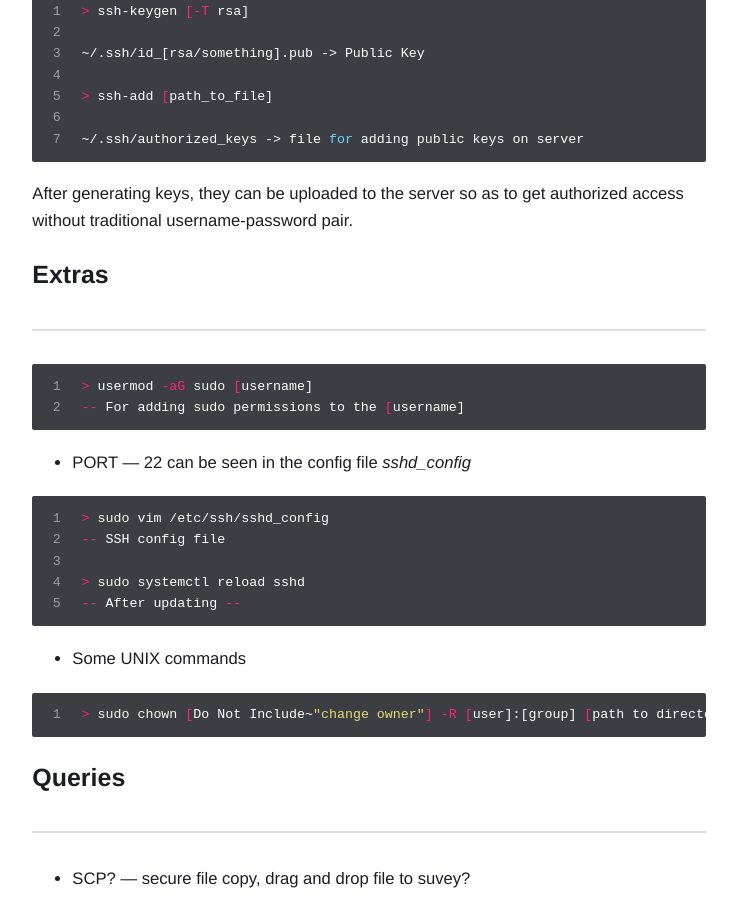
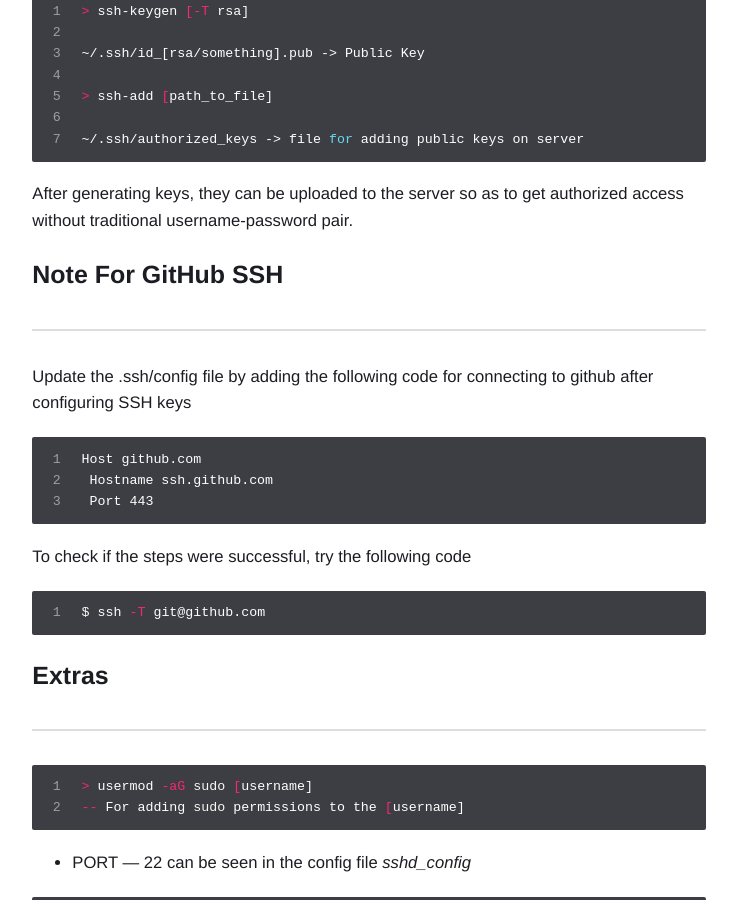
Before and after one commit to rish-singhal/blogs, a Jekyll site: the page built from _posts/2021-01-02-SSH-and-Trickery.md, in a window 1280 px wide and 900 px high, scrolled down 983 px. Shown: the whole window, without its empty margins (271-1008 px from the left). Built offline with Jekyll 4.4.1, drawn with Linux system fonts in a browser that asks for light colours.

Commit message:
updated SSH post

````diff
--- a/_posts/2021-01-02-SSH-and-Trickery.md
+++ b/_posts/2021-01-02-SSH-and-Trickery.md
@@ -43,6 +43,23 @@ The server must have SSHD *server*  (Open SSH Daemon) — for listening to the r
 
 After generating keys, they can be uploaded to the server so as to get authorized access without traditional username-password pair.
 
+## Note For GitHub SSH
+
+---
+
+Update the .ssh/config file by adding the following code for connecting to github after configuring SSH keys
+
+```bash
+Host github.com
+ Hostname ssh.github.com
+ Port 443
+```
+To check if the steps were successful, try the following code
+
+```bash
+$ ssh -T git@github.com
+```
+
 ## Extras
 
 ---
````
